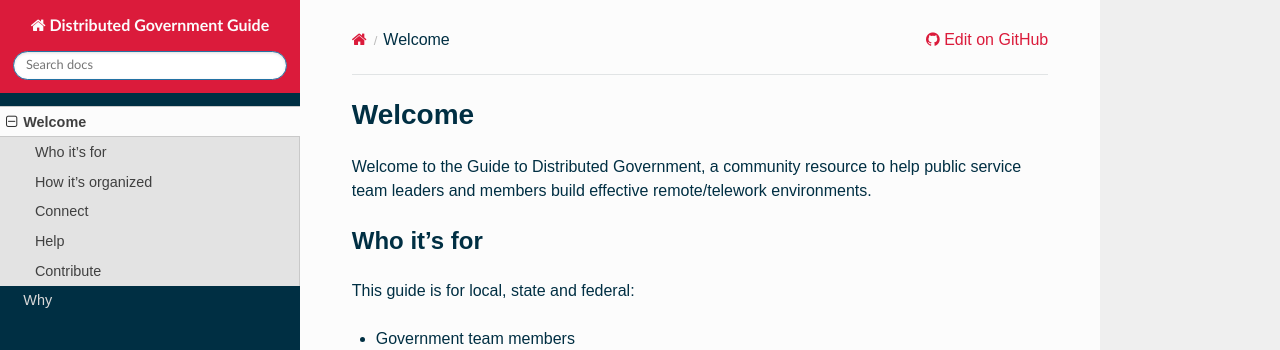
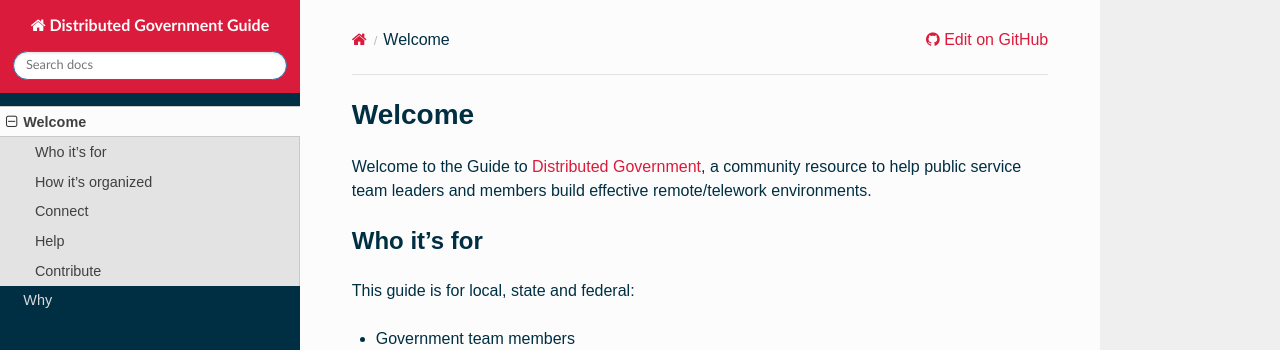
Before and after one commit to distributedgov/guide, an MkDocs documentation site: the page built from docs/README.md, in a window 1280 px wide and 1192 px high. Shown: the top 350 px of the window. Built offline with MkDocs 1.6.1, drawn with Linux system fonts in a browser that asks for light colours; nearby versions of some CDN libraries; old or Windows-style settings are respelled for this version of MkDocs; part of the change alters nothing that is shown.

```diff
--- a/docs/README.md
+++ b/docs/README.md
@@ -1,6 +1,6 @@
 # Welcome
 
-Welcome to the Guide to Distributed Government, a community resource to help public service team leaders and members build effective remote/telework environments.
+Welcome to the Guide to [Distributed Government](https://distributedgov.org), a community resource to help public service team leaders and members build effective remote/telework environments.
 
 ## Who it’s for
 
```
